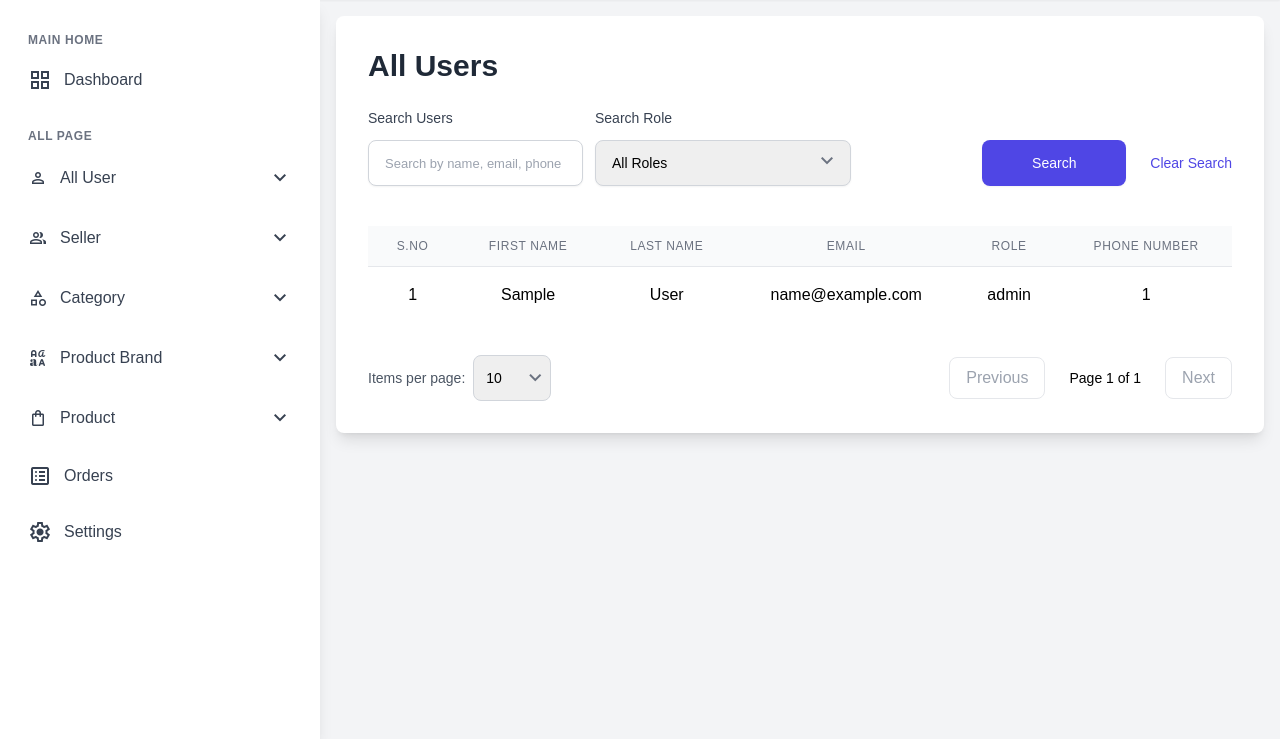
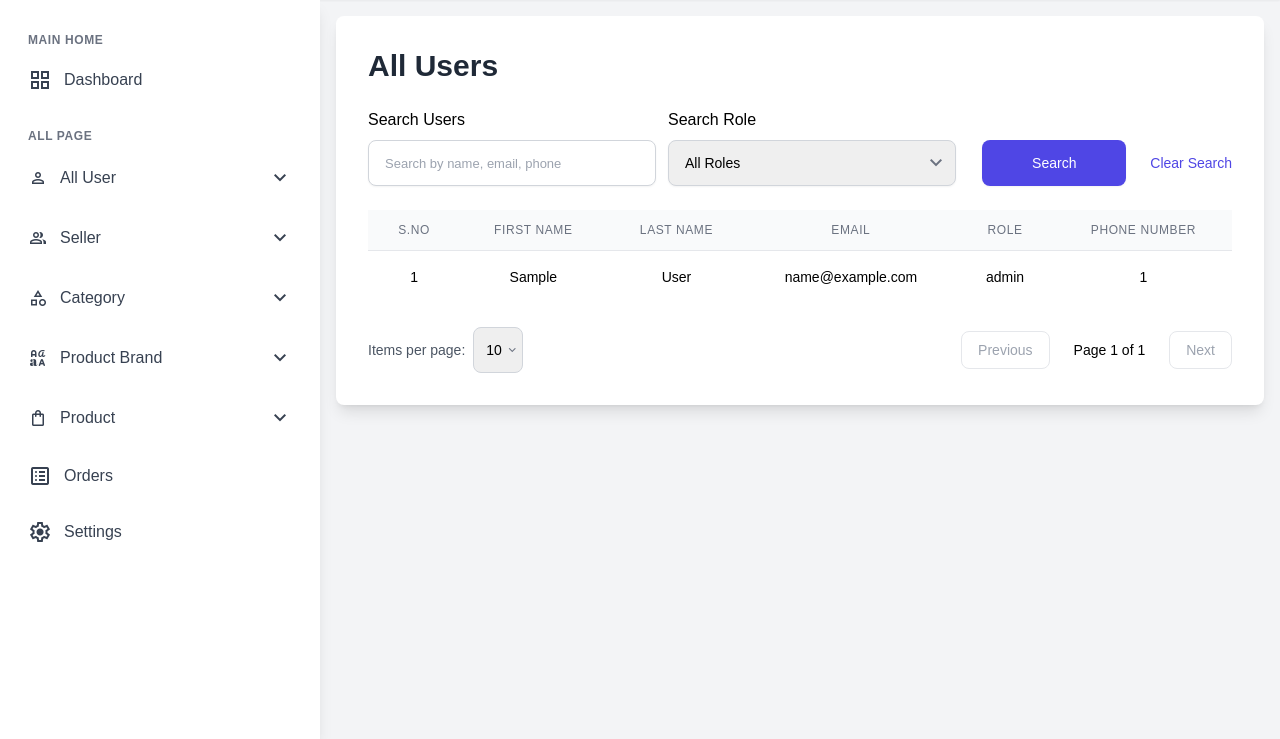
Before and after one commit to meanstack9716/ecommerce-app-python, a Flask app: template app/templates/admin/users/allUserList.html in a window 1280 px wide. Shown: the part 61-800 px from the top of the page. Run offline with Flask 2, Linux system fonts and the light colour scheme; the template is opened without the code that fills it: most values are stand-ins (such as "Sample title", 1, 10 or a date in 2020); parts of the project's set-up code (start-up, migrations or seed data) failed here and were passed over; some libraries are stand-ins or nearby versions.

Commit message:
fix the brand list and all user list

```diff
--- a/app/templates/admin/users/allUserList.html
+++ b/app/templates/admin/users/allUserList.html
@@ -3,24 +3,26 @@
 {% block title %}All Users{% endblock %}
 
 {% block admin_content %}
-<div class="bg-white rounded-lg shadow-lg p-8">
-  <h1 class="text-3xl font-semibold text-gray-800 mb-6">All Users</h1>
+<div class="bg-white rounded-lg shadow-lg p-4 md:p-8">
+  <h1 class="text-2xl md:text-3xl font-semibold text-gray-800 mb-4 md:mb-6">All Users</h1>
 
-  <div class="flex items-center space-x-4 w-full">
-    <div class="w-full sm:w-1/2 lg:w-full mb-10">
-      <div class="flex justify-between items-end space-x-4">
-        <div class="flex flex-row items-center space-x-3">
-          <div class="flex flex-col">
-            <label class="block text-sm font-medium text-gray-700 mb-2">Search Users</label>
+  <!-- Search Section -->
+  <div class="mb-6">
+    <div class="flex flex-row items-end justify-between gap-4">
+      <div class="flex flex-col sm:flex-row gap-3">
+        <!-- Search Input -->
+        <div class="">
+          <label class="block text-sm lg:text-base font-medium text-black mb-1 md:mb-2">Search Users</label>
           <input type="text" id="search-input" value="{{ filters.search }}" placeholder="Search by name, email, phone"
-              class="mt-1 block w-full px-4 py-3 border border-gray-300 outline-none rounded-lg shadow-sm sm:text-sm w-72">
+            class="block w-52 lg:w-72 px-3 py-2 lg:px-4 md:py-3 border border-gray-300 outline-none rounded-lg shadow-sm text-sm">
         </div>
 
-          <div class="flex flex-col">
-            <label class="block text-sm font-medium text-gray-700 mb-2">Search Role</label>
-            <div class="relative inline-block w-64">
+        <!-- Role Select -->
+        <div class="">
+          <label class="block text-sm lg:text-base font-medium text-black mb-1 md:mb-2">Search Role</label>
+          <div class="relative">
             <select id="role-select"
-                class="mt-1 block w-full px-4 py-3 pr-10 border border-gray-300 rounded-lg shadow-sm sm:text-sm appearance-none">
+              class="block w-52 lg:w-72 px-3 py-2 md:px-4 md:py-3 pr-8 border border-gray-300 rounded-lg shadow-sm text-sm appearance-none">
               <option value="">All Roles</option>
               {% for role in roles %}
               <option value="{{ role.name }}" {% if filters.role==role.name %}selected{% endif %}>{{ role.name }}
@@ -28,60 +30,62 @@
               {% endfor %}
             </select>
             <span
-                class="material-symbols-outlined pointer-events-none absolute right-3 top-1/2 transform -translate-y-1/2 text-gray-500">
+              class="material-symbols-outlined pointer-events-none absolute right-2 top-1/2 transform -translate-y-1/2 text-gray-500">
               expand_more
             </span>
           </div>
         </div>
       </div>
 
-        <div class="flex flex-row items-center space-x-6">
+      <div class="flex flex-row items-center gap-3 sm:gap-6">
         <button id="search-button"
-            class="w-36 flex justify-center py-3 px-4 border border-transparent rounded-lg shadow-sm text-sm font-medium text-white bg-indigo-600 hover:bg-indigo-700 focus:outline-none focus:ring-2 focus:ring-offset-2 focus:ring-indigo-500 transition duration-150 ease-in-out">
+          class="w-full sm:w-36 flex justify-center py-3 px-4 border border-transparent rounded-lg shadow-sm text-sm font-medium text-white bg-indigo-600 hover:bg-indigo-700 focus:outline-none focus:ring-2 focus:ring-offset-2 focus:ring-indigo-500 transition duration-150 ease-in-out">
           Search
         </button>
 
-          <div class="w-full sm:w-auto mt-2 sm:mt-0">
+        <div class="w-full sm:w-auto text-center sm:text-left">
           <a href="#" id="clear-search" class="text-sm text-indigo-600 hover:text-indigo-800">Clear Search</a>
         </div>
       </div>
     </div>
   </div>
-  </div>
 
-  <!-- Table -->
+  <!-- Table Section -->
+  <div class="overflow-x-auto">
     {% set user_table_heading_data = ['S.No', 'First Name', 'Last Name', 'Email', 'Role', 'Phone number'] %}
     <table class="min-w-full divide-y divide-gray-200" id="user-table">
       <thead class="bg-gray-50">
         <tr>
           {% for header in user_table_heading_data %}
-        <th class="px-6 py-3 text-xs font-medium text-gray-500 uppercase tracking-wider text-center">
+          <th class="px-3 py-2 md:px-6 md:py-3 text-xs font-medium text-gray-500 uppercase tracking-wider text-center">
             {{ header }}
           </th>
           {% endfor %}
         </tr>
       </thead>
-    <tbody id="user-table-body">
+      <tbody id="user-table-body" class="divide-y divide-gray-200">
         {% for userData in allUsersList %}
-      <tr class="border-t text-center">
-        <td class="px-6 py-4">{{ userData.index }}</td>
-        <td class="px- WHERE 6 py-4">{{ userData['first_name'] }}</td>
-        <td class="px-6 py-4">{{ userData['last_name'] }}</td>
-        <td class="px-6 py-4">{{ userData['email'] }}</td>
-        <td class="px-6 py-4">{{ userData['role'] }}</td>
-        <td class="px-6 py-4">{{ userData['phone_number'] }}</td>
+        <tr>
+          <td class="px-3 py-3 md:px-6 md:py-4 text-center text-sm">{{ userData.index }}</td>
+          <td class="px-3 py-3 md:px-6 md:py-4 text-center text-sm">{{ userData['first_name'] }}</td>
+          <td class="px-3 py-3 md:px-6 md:py-4 text-center text-sm">{{ userData['last_name'] }}</td>
+          <td class="px-3 py-3 md:px-6 md:py-4 text-center text-sm">{{ userData['email'] }}</td>
+          <td class="px-3 py-3 md:px-6 md:py-4 text-center text-sm">{{ userData['role'] }}</td>
+          <td class="px-3 py-3 md:px-6 md:py-4 text-center text-sm">{{ userData['phone_number'] }}</td>
         </tr>
         {% endfor %}
       </tbody>
     </table>
+  </div>
 
-  <div class="flex flex-col sm:flex-row items-center justify-between mt-8 gap-4">
+  <!-- Pagination Section -->
+  <div class="flex flex-col sm:flex-row items-center justify-between mt-6 gap-3">
     <!-- Items per page selector -->
-    <div class="flex items-center gap-2 relative w-fit">
+    <div class="flex items-center gap-2 relative w-full sm:w-auto">
       <span class="text-sm text-gray-600">Items per page:</span>
       <div class="relative">
         <select id="items-per-page"
-          class="border border-gray-300 rounded-lg px-3 py-2 text-sm focus:outline-none focus:ring-2 focus:ring-blue-500 pr-10 appearance-none">
+          class="border border-gray-300 rounded-lg px-2 py-1 md:px-3 md:py-2 text-sm focus:outline-none focus:ring-2 focus:ring-blue-500 pr-8 appearance-none">
           {% for amount in [10, 20, 50, 100] %}
           <option value="{{ amount }}" {% if pagination.per_page==amount %}selected{% endif %}>
             {{ amount }}
@@ -89,30 +93,32 @@
           {% endfor %}
         </select>
         <span
-          class="material-symbols-outlined pointer-events-none absolute right-1 top-1/2 transform -translate-y-1/2 text-gray-500">
+          class="material-symbols-outlined pointer-events-none absolute right-1 top-1/2 transform -translate-y-1/2 text-gray-500 text-sm">
           expand_more
         </span>
       </div>
     </div>
 
     <!-- Page Navigation -->
-    <div class="flex items-center gap-2" id="pagination">
+    <div class="flex items-center gap-2 w-full sm:w-auto justify-center sm:justify-start" id="pagination">
       {% if pagination.has_prev %}
-      <a href="#" class="px-4 py-2 border text-sm rounded-lg hover:bg-gray-100 transition pagination-link"
+      <a href="#"
+        class="px-3 py-1 md:px-4 md:py-2 border text-sm rounded-lg hover:bg-gray-100 transition pagination-link"
         data-page="{{ pagination.prev_num }}">Previous</a>
       {% else %}
-      <span class="px-4 py-2 border rounded-lg text-base text-gray-400 cursor-not-allowed">Previous</span>
+      <span class="px-3 py-1 md:px-4 md:py-2 border rounded-lg text-sm text-gray-400 cursor-not-allowed">Previous</span>
       {% endif %}
 
-      <span class="px-4 py-2 text-sm" id="page-info">
+      <span class="px-3 py-1 md:px-4 md:py-2 text-sm" id="page-info">
         Page {{ pagination.page }} of {{ pagination.pages }}
       </span>
 
       {% if pagination.has_next %}
-      <a href="#" class="px-4 py-2 border text-sm rounded-lg hover:bg-gray-100 transition pagination-link"
+      <a href="#"
+        class="px-3 py-1 md:px-4 md:py-2 border text-sm rounded-lg hover:bg-gray-100 transition pagination-link"
         data-page="{{ pagination.next_num }}">Next</a>
       {% else %}
-      <span class="px-4 py-2 border rounded-lg text-gray-400 cursor-not-allowed">Next</span>
+      <span class="px-3 py-1 md:px-4 md:py-2 border rounded-lg text-sm text-gray-400 cursor-not-allowed">Next</span>
       {% endif %}
     </div>
   </div>
@@ -131,28 +137,31 @@
     const paginationDiv = document.getElementById('pagination');
     const pageInfo = document.getElementById('page-info');
 
-    let currentPage = {{ pagination.page }};
+    let currentPage = "{{ pagination.page|tojson }}";
 
     // Function to fetch users via AJAX
-    function fetchUsers(page = 1) {
+    async function fetchUsers(page = 1) {
       const search = searchInput.value.trim();
       const role = roleSelect.value;
       const limit = itemsPerPageSelect.value;
+      const url = `/api/users?page=${page}&search=${encodeURIComponent(search)}&role=${encodeURIComponent(role)}&limit=${limit}`;
 
-      fetch(`/api/users?page=${page}&search=${encodeURIComponent(search)}&role=${encodeURIComponent(role)}&limit=${limit}`)
-        .then(response => response.json())
-        .then(data => {
+      try {
+        const response = await fetch(url);
+        if (!response.ok) throw new Error('Network response was not ok');
+        const data = await response.json();
+
         // Update table body
         userTableBody.innerHTML = '';
         data.users.forEach(user => {
           const row = `
-              <tr class="border-t text-center">
-                <td class="px-6 py-4">${user.index}</td>
-                <td class="px-6 py-4">${user.first_name}</td>
-                <td class="px-6 py-4">${user.last_name}</td>
-                <td class="px-6 py-4">${user.email}</td>
-                <td class="px-6 py-4">${user.role}</td>
-                <td class="px-6 py-4">${user.phone_number}</td>
+          <tr class="border-t">
+            <td class="px-3 py-3 md:px-6 md:py-4 text-center text-sm">${user.index}</td>
+            <td class="px-3 py-3 md:px-6 md:py-4 text-center text-sm">${user.first_name}</td>
+            <td class="px-3 py-3 md:px-6 md:py-4 text-center text-sm">${user.last_name}</td>
+            <td class="px-3 py-3 md:px-6 md:py-4 text-center text-sm">${user.email}</td>
+            <td class="px-3 py-3 md:px-6 md:py-4 text-center text-sm">${user.role}</td>
+            <td class="px-3 py-3 md:px-6 md:py-4 text-center text-sm">${user.phone_number}</td>
           </tr>`;
           userTableBody.innerHTML += row;
         });
@@ -161,30 +170,30 @@
         paginationDiv.innerHTML = '';
         if (data.pagination.has_prev) {
           paginationDiv.innerHTML += `
-              <a href="#" class="px-4 py-2 border text-sm rounded-lg hover:bg-gray-100 transition pagination-link" data-page="${data.pagination.prev_num}">Previous</a>`;
+          <a href="#" class="px-3 py-1 md:px-4 md:py-2 border text-sm rounded-lg hover:bg-gray-100 transition pagination-link" data-page="${data.pagination.prev_num}">Previous</a>`;
         } else {
-            paginationDiv.innerHTML += `<span class="px-4 py-2 border rounded-lg text-base text-gray-400 cursor-not-allowed">Previous</span>`;
+          paginationDiv.innerHTML += `<span class="px-3 py-1 md:px-4 md:py-2 border rounded-lg text-sm text-gray-400 cursor-not-allowed">Previous</span>`;
         }
 
         paginationDiv.innerHTML += `
-            <span class="px-4 py-2 text-sm" id="page-info">
+        <span class="px-3 py-1 md:px-4 md:py-2 text-sm" id="page-info">
           Page ${data.pagination.page} of ${data.pagination.pages}
         </span>`;
 
         if (data.pagination.has_next) {
           paginationDiv.innerHTML += `
-              <a href="#" class="px-4 py-2 border text-sm rounded-lg hover:bg-gray-100 transition pagination-link" data-page="${data.pagination.next_num}">Next</a>`;
+          <a href="#" class="px-3 py-1 md:px-4 md:py-2 border text-sm rounded-lg hover:bg-gray-100 transition pagination-link" data-page="${data.pagination.next_num}">Next</a>`;
         } else {
-            paginationDiv.innerHTML += `<span class="px-4 py-2 border rounded-lg text-gray-400 cursor-not-allowed">Next</span>`;
+          paginationDiv.innerHTML += `<span class="px-3 py-1 md:px-4 md:py-2 border rounded-lg text-sm text-gray-400 cursor-not-allowed">Next</span>`;
         }
 
-          // Re-attach event listeners for pagination links
         attachPaginationListeners();
 
-          // Update current page
         currentPage = data.pagination.page;
-        })
-        .catch(error => console.error('Error fetching users:', error));
+
+      } catch (error) {
+        console.error('Error fetching users:', error);
+      }
     }
 
     // Function to attach pagination link listeners
@@ -200,7 +209,12 @@
     }
 
     // Event listeners
-    searchButton.addEventListener('click', () => fetchUsers(1));
+    searchButton.addEventListener('click', (e) => {
+      if(searchInput.value === '') return
+      e.preventDefault();
+      fetchUsers(1);
+    });
+
     clearSearch.addEventListener('click', (e) => {
       e.preventDefault();
       searchInput.value = '';
@@ -216,6 +230,8 @@
     // Optional: Trigger search on Enter key in search input
     searchInput.addEventListener('keypress', (e) => {
       if (e.key === 'Enter') {
+        if(searchInput.value === '') return
+        e.preventDefault();
         fetchUsers(1);
       }
     });
```
Also changed, not shown: app/templates/admin/productBrands/brands_list.html (+10 -7 lines). Lines whose indentation alone changed are shown as unchanged.
